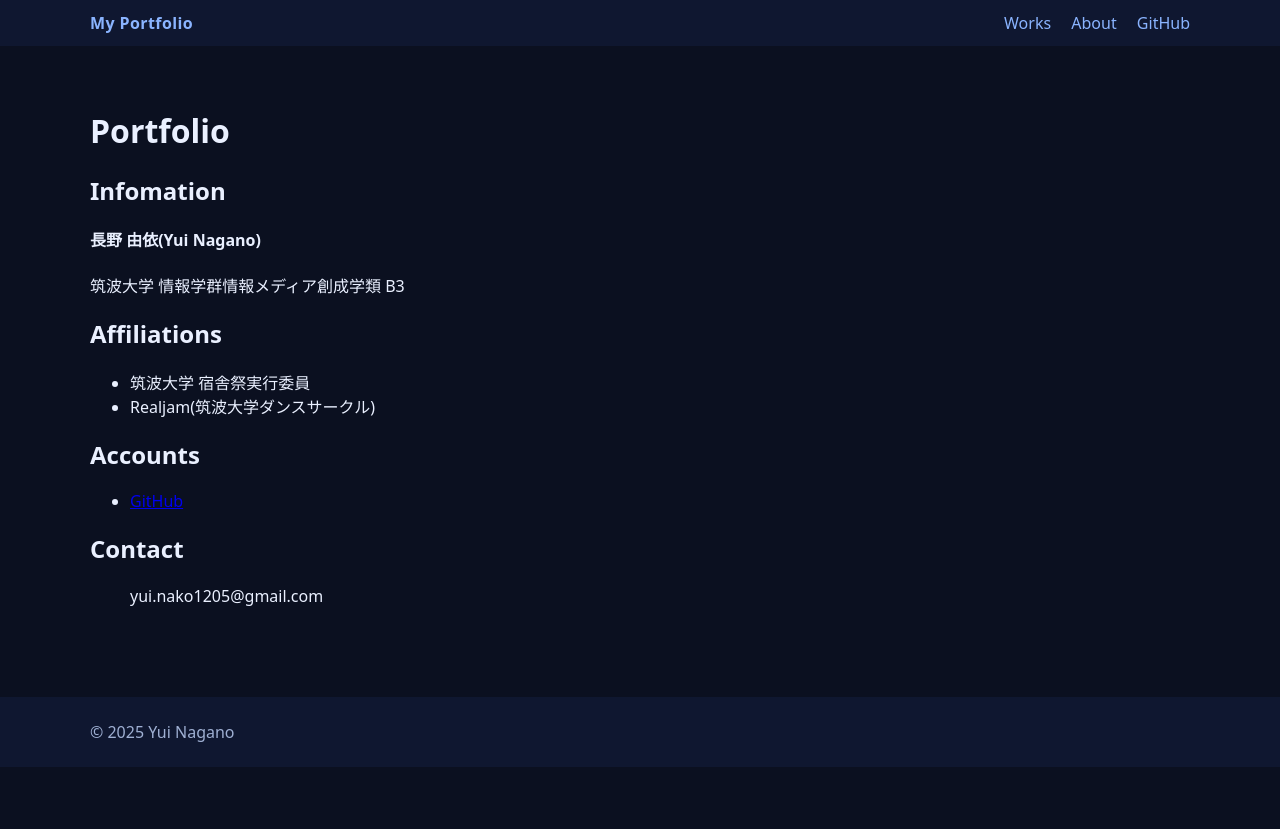
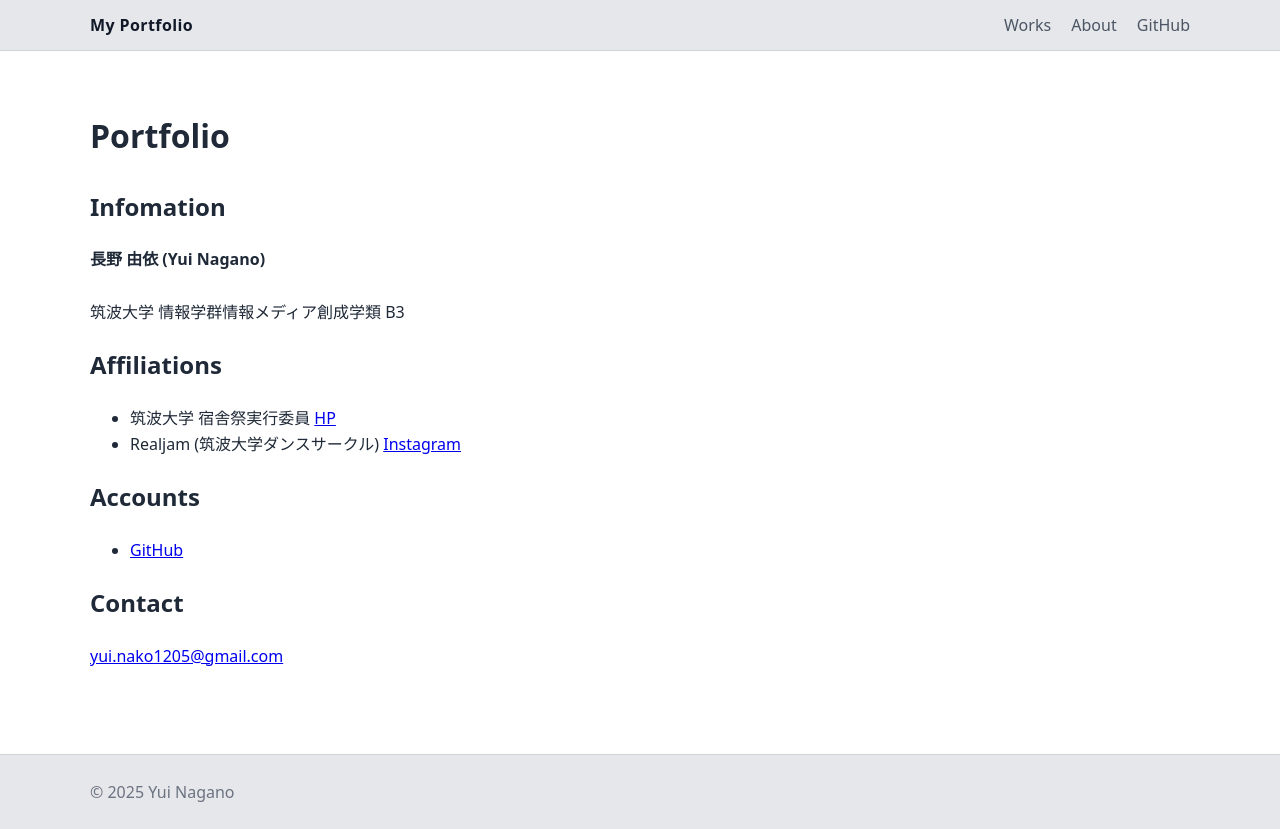
Before and after one commit to nako170148/nako170148.github.io, an Astro site: page / in a window 1280 px wide. Before the commit the page ends 800 px from the top, so only its background shows below. Built offline with nearby package versions, Linux system fonts and the light colour scheme; Astro itself is replaced by a stand-in of ours.

Commit message:
update: 見た目を編集

```diff
--- a/src/layouts/BaseLayout.astro
+++ b/src/layouts/BaseLayout.astro
@@ -9,18 +9,64 @@ const { title = 'Portfolio', description = 'Engineer Portfolio' } = Astro.props;
     <meta name="description" content={description} />
     <link rel="icon" href="/favicon.ico" />
     <style>
-      :root{--bg:#0b1020;--text:#eaf0ff;--panel:#141b2f}
-      *{box-sizing:border-box} body{margin:0;background:var(--bg);color:var(--text);font-family:system-ui,-apple-system,Segoe UI,Roboto,"Hiragino Kaku Gothic ProN","Noto Sans JP",sans-serif}
-      header,footer{background:#0f1730}
+      /* === White & Gray theme === */
+      :root{
+        --bg:#ffffff;         /* ページ背景 白 */
+        --text:#1f2937;       /* 文字色 (gray-800) */
+        --muted:#6b7280;      /* 補助文字色 (gray-500/600) */
+        --panel:#f7f7f8;      /* カード/セクション 背景 */
+        --line:#d1d5db;       /* 境界線 (gray-200) */
+        --link:#4b5563;       /* リンク色 */
+        --link-hover:#111827; /* リンクhover */
+        --header-footer:#e5e7eb; /* header/footer グレー背景 (gray-100) */
+      }
+
+      *{box-sizing:border-box}
+      body{
+        margin:0;
+        background:var(--bg);
+        color:var(--text);
+        font-family:system-ui,-apple-system,Segoe UI,Roboto,"Hiragino Kaku Gothic ProN","Noto Sans JP",sans-serif;
+        line-height:1.65;
+      }
+
       .container{width:min(1100px,92%);margin:0 auto}
-      nav a{color:#8ab4ff;text-decoration:none;margin-left:16px}
       .content{padding:32px 0 64px}
+
+      header, footer{
+        background:var(--header-footer);
+        color:var(--text);
+        border-bottom:1px solid var(--line);
+      }
+      footer{
+        border-top:1px solid var(--line);
+        border-bottom:none;
+        color:var(--muted);
+      }
+
+      a{color:var(--link);text-decoration:none}
+      a:hover{color:var(--link-hover)}
+
+      nav a{margin-left:16px}
+
+      h1,h2,h3{color:#374151}
+      h2{font-size:1.25rem;margin:0 0 .5rem}
+      section + section{margin-top:2rem}
+
+      .card{
+        background:var(--panel);
+        border:1px solid var(--line);
+        border-radius:12px;
+        padding:24px;
+      }
+
+      .muted{color:var(--muted)}
     </style>
   </head>
   <body>
     <header>
       <div class="container" style="display:flex;align-items:center;justify-content:space-between;padding:12px 0;">
-        <a href="/" style="font-weight:800;letter-spacing:.4px;color:#8ab4ff;text-decoration:none">My Portfolio</a>
+        <a href="/" style="font-weight:800;letter-spacing:.4px;color:var(--link-hover);text-decoration:none">My Portfolio</a>
         <nav>
           <a href="/projects">Works</a>
           <a href="/about">About</a>
@@ -34,7 +80,7 @@ const { title = 'Portfolio', description = 'Engineer Portfolio' } = Astro.props;
     </main>
 
     <footer>
-      <div class="container" style="padding:24px 0;color:#9fb0d3;">
+      <div class="container" style="padding:24px 0;">
         © {new Date().getFullYear()} Yui Nagano
       </div>
     </footer>
--- a/src/pages/index.astro
+++ b/src/pages/index.astro
@@ -1,26 +1,44 @@
+
 ---
 import BaseLayout from "../layouts/BaseLayout.astro";
 ---
 
 <BaseLayout title="Portfolio | Yui Nagano" description="自己紹介">
-  <main class="container" style="padding: 10px 0;">
-    <h1>Portfolio</h1>
+  <main class="container" style="padding: 5px 0;">
+    <h1 style="font-size:2rem; font-weight:bold; margin-bottom:1.5rem;">Portfolio</h1>
+
+    <section class="card">
       <h2>Infomation</h2>
-    <strong>長野 由依(Yui Nagano)</strong><br /><br />
+      <p>
+        <strong>長野 由依 (Yui Nagano)</strong><br /><br />
         筑波大学 情報学群情報メディア創成学類 B3
+      </p>
+    </section>
 
+    <section class="card">
       <h2>Affiliations</h2>
       <ul>
-      <li>筑波大学 宿舎祭実行委員</li>
-      <li>Realjam(筑波大学ダンスサークル)</li>
+        <li>
+          筑波大学 宿舎祭実行委員
+        <a href="https://yadokarisai.com/" target="_blank" rel="noopener noreferrer">HP</a>
+        </li>
+        <li>
+          Realjam (筑波大学ダンスサークル)
+        <a href="https://www.instagram.com/realjam.tkb/" target="_blank" rel="noopener noreferrer">Instagram</a>
+        </li>
       </ul>
+    </section>
 
+    <section class="card">
       <h2>Accounts</h2>
       <ul>
         <li><a href="https://github.com/nako170148" target="_blank">GitHub</a></li>
       </ul>
+    </section>
 
+    <section class="card">
       <h2>Contact</h2>
-    <ul>yui.nako1205@gmail.com</ul>
+      <p><a href="mailto:yui.nako1205@gmail.com">yui.nako1205@gmail.com</a></p>
+    </section>
   </main>
 </BaseLayout>
```
Lines whose indentation alone changed are shown as unchanged.
